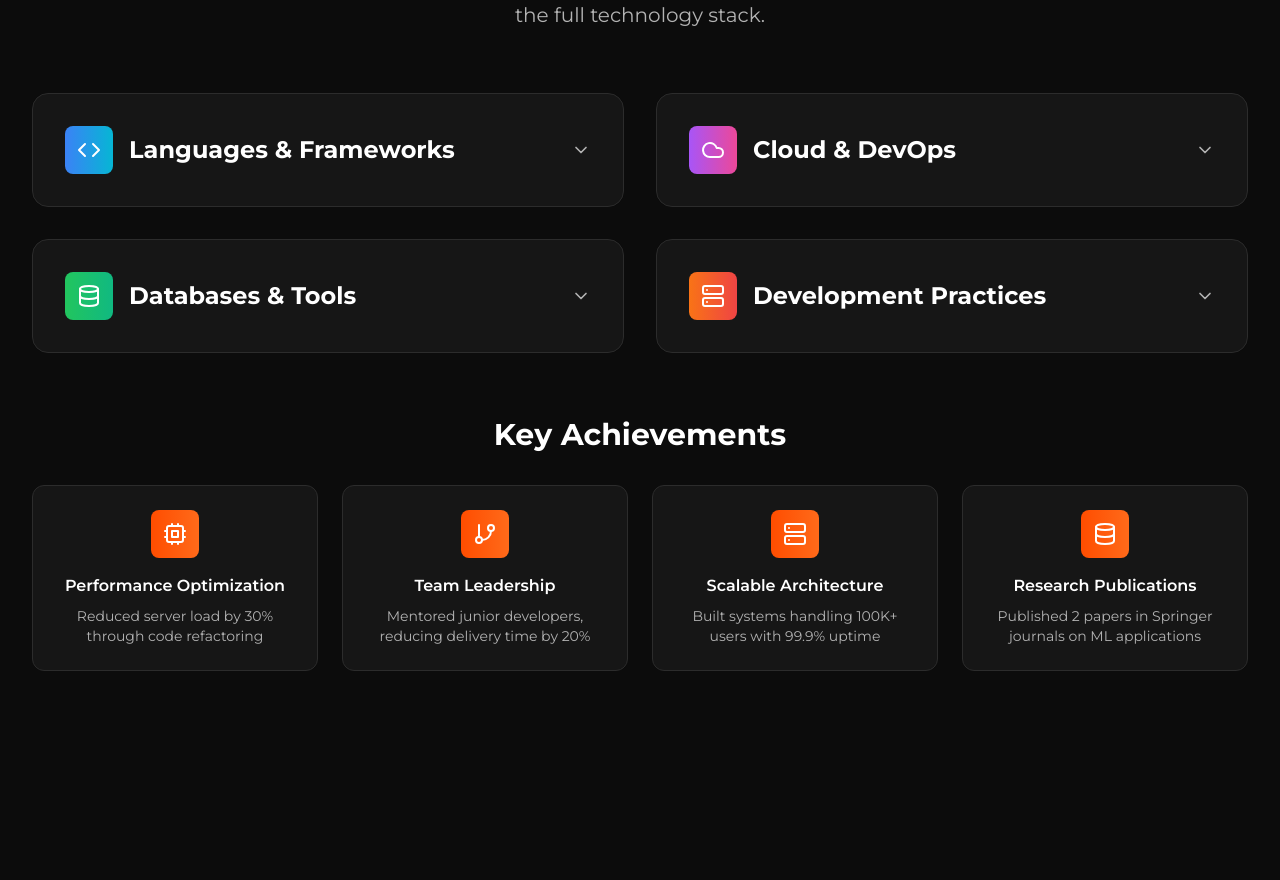
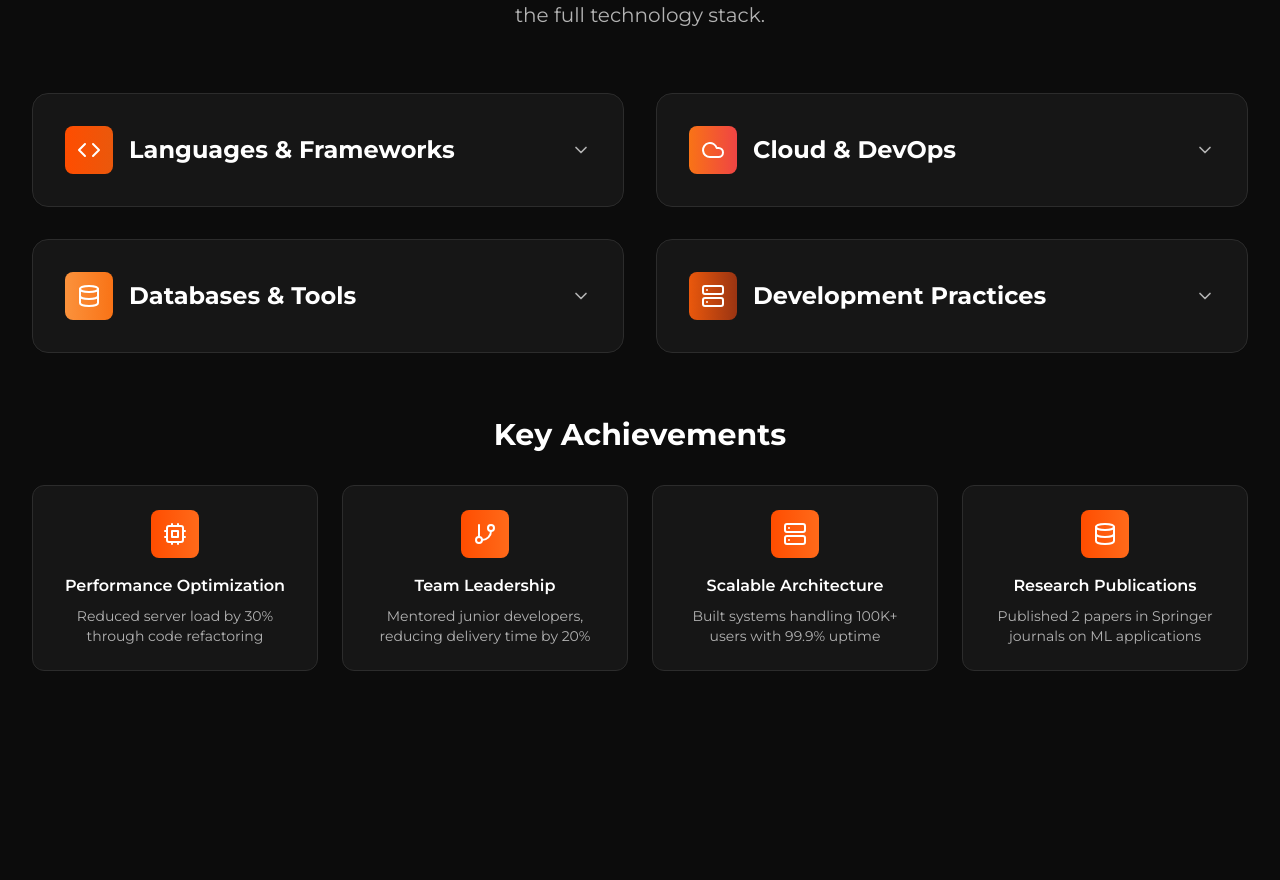
Before and after one commit to mkljngd/mkljngd.github.io, a Next.js app: page / in a window 1280 px wide. Shown: the part 1921-2801 px from the top of the page. Built offline with nearby package versions, Linux system fonts and the light colour scheme.

Commit message:
Minor changes

```diff
--- a/components/Skills.tsx
+++ b/components/Skills.tsx
@@ -46,7 +46,7 @@ export default function Skills() {
     {
       title: "Languages & Frameworks",
       icon: Code,
-      color: "from-blue-500 to-cyan-500",
+      color: "from-primary-500 to-orange-600",
       skills: [
         { name: "Python", level: 95, icon: FileCode },
         { name: "Django", level: 95, icon: Server },
@@ -63,7 +63,7 @@ export default function Skills() {
     {
       title: "Cloud & DevOps",
       icon: Cloud,
-      color: "from-purple-500 to-pink-500",
+      color: "from-orange-500 to-red-500",
       skills: [
         { name: "Docker", level: 90, icon: Container },
         { name: "AWS", level: 80, icon: Globe },
@@ -77,7 +77,7 @@ export default function Skills() {
     {
       title: "Databases & Tools",
       icon: Database,
-      color: "from-green-500 to-emerald-500",
+      color: "from-orange-400 to-orange-500",
       skills: [
         { name: "PostgreSQL", level: 85, icon: Database },
         { name: "MySQL", level: 80, icon: Database },
@@ -94,7 +94,7 @@ export default function Skills() {
     {
       title: "Development Practices",
       icon: Server,
-      color: "from-orange-500 to-red-500",
+      color: "from-orange-600 to-orange-800",
       skills: [
         { name: "Code Refactoring", level: 95, icon: FileCog },
         { name: "Performance Tuning", level: 90, icon: Gauge },
```
